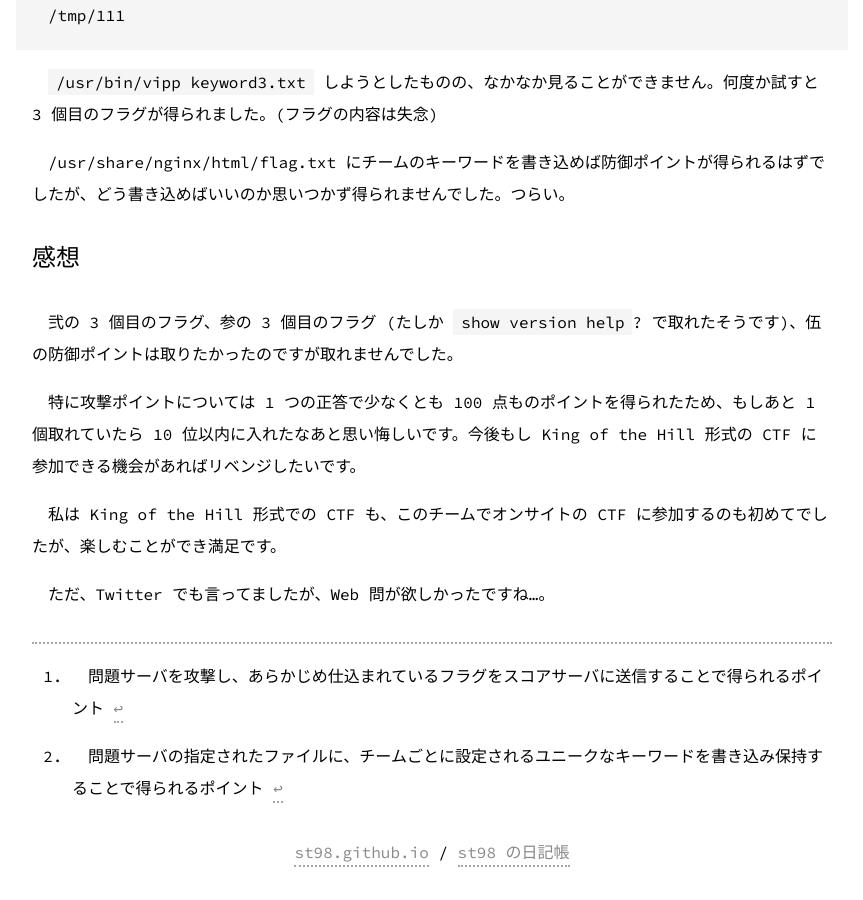
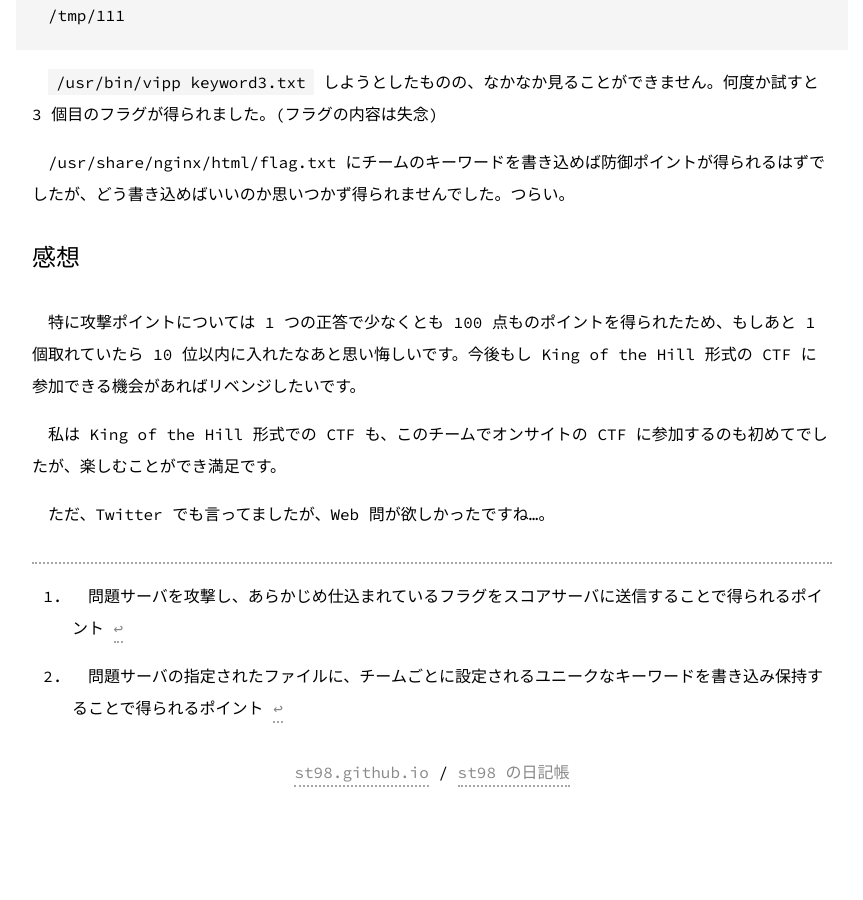
Before and after one commit to st98/diary, a Jekyll site: the page built from _posts/2017-03-06-cyber-colosseo.md, in a window 1280 px wide and 900 px high, scrolled down 10071 px. Shown: the whole window, without its empty margins (208-1071 px from the left). Built offline with Jekyll 4.4.1, drawn with Linux system fonts in a browser that asks for light colours; comment, search, counter and statistics services are not loaded; after the commit the page ends 10891 px from its top, so only the background shows below that.

Commit message:
なんか変なこと書いてた

```diff
--- a/_posts/2017-03-06-cyber-colosseo.md
+++ b/_posts/2017-03-06-cyber-colosseo.md
@@ -317,7 +317,6 @@
 
 ## 感想
 
-弐の 3 個目のフラグ、参の 3 個目のフラグ (たしか `show version help`? で取れたそうです)、伍の防御ポイントは取りたかったのですが取れませんでした。
 
 特に攻撃ポイントについては 1 つの正答で少なくとも 100 点ものポイントを得られたため、もしあと 1 個取れていたら 10 位以内に入れたなあと思い悔しいです。今後もし King of the Hill 形式の CTF に参加できる機会があればリベンジしたいです。
 
```
